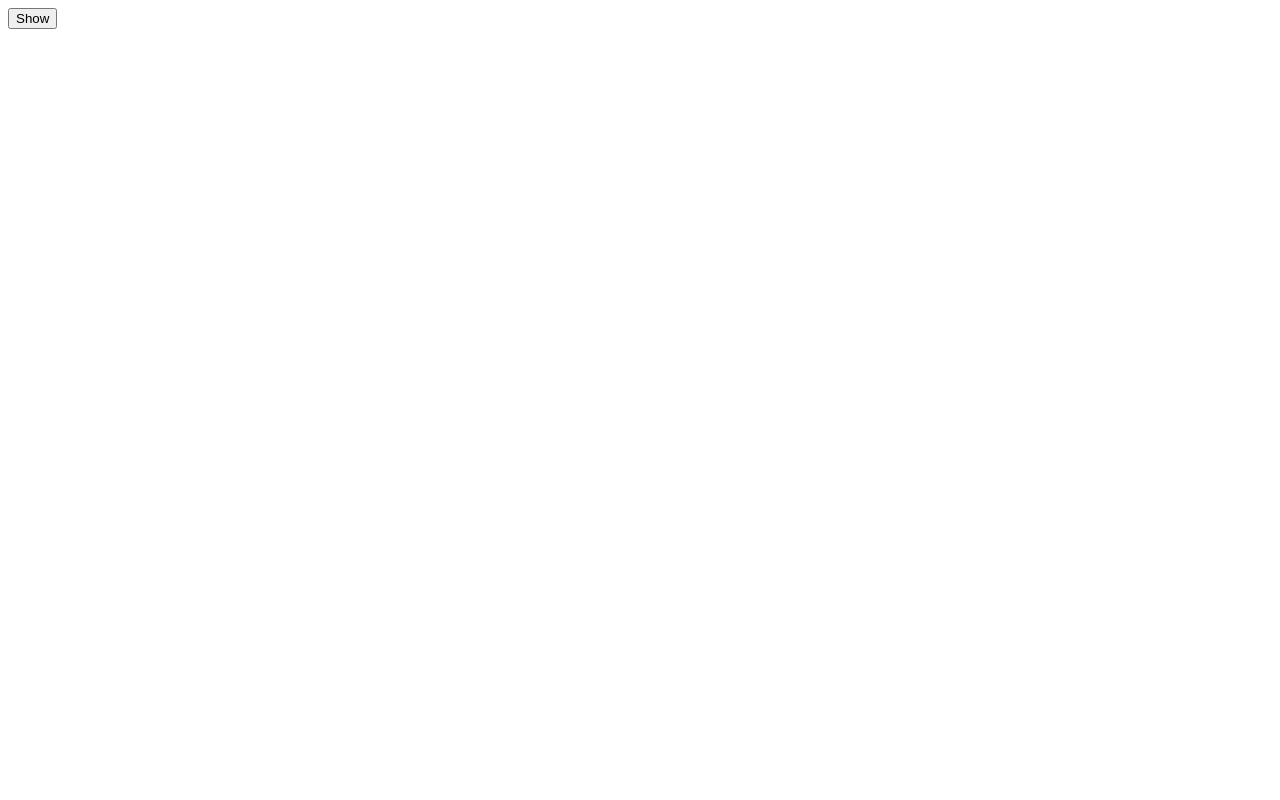
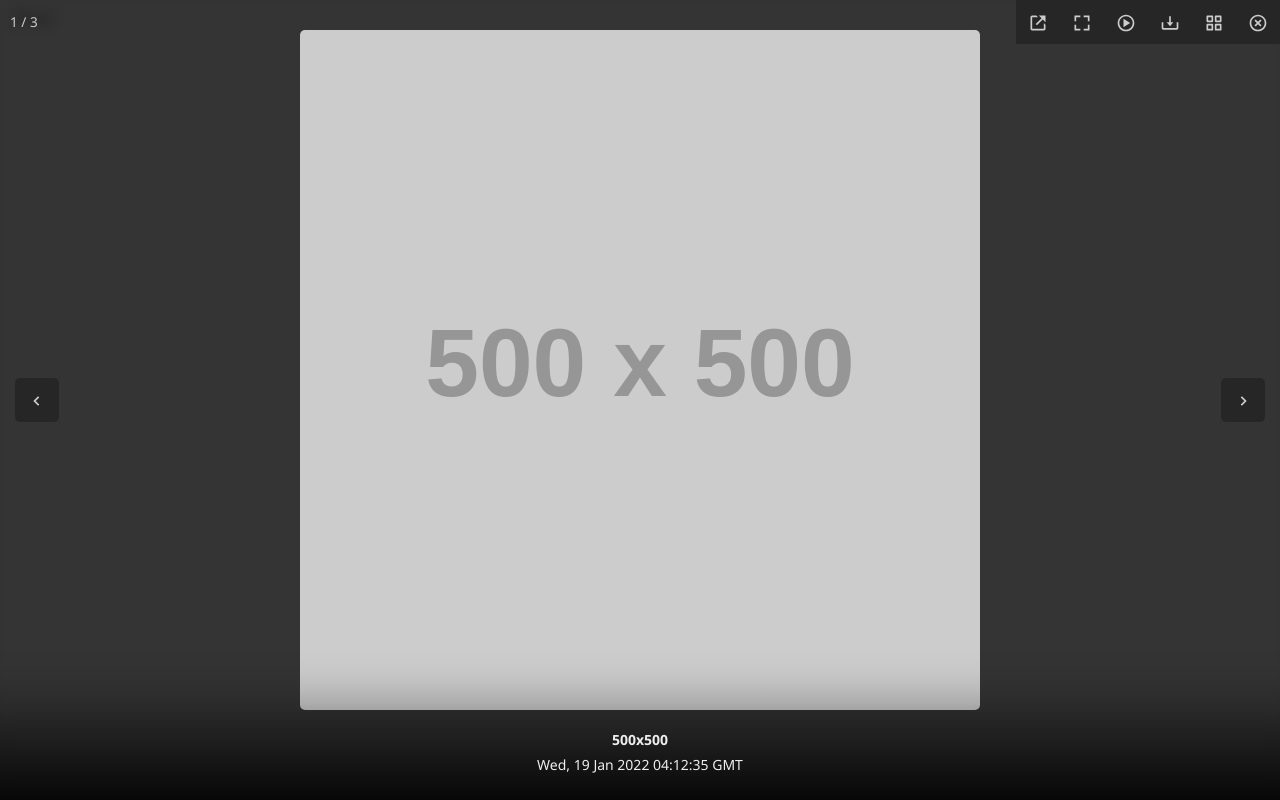
Before and after one commit to tronghieu60s/react-view-photo-gallery, a React app: page / in a window 1280 px wide. Built offline with nearby package versions, Linux system fonts and the light colour scheme.

Commit message:
effect slide images gallery

```diff
--- a/src/components/App.tsx
+++ b/src/components/App.tsx
@@ -9,7 +9,7 @@ const arrImages: ImageType[] = [
 ];
 
 export default function App(): JSX.Element {
-  const [showGallery, setShowGallery] = useState(false);
+  const [showGallery, setShowGallery] = useState(true);
   return (
     <Fragment>
       <button onClick={() => setShowGallery(true)}>Show</button>
--- a/src/components/PhotoGallery.scss
+++ b/src/components/PhotoGallery.scss
@@ -122,6 +122,7 @@ $thumb-size-mobile: 75px;
   @include absolute($top: 0, $right: 0);
   width: 264px;
   height: 44px;
+  z-index: 10;
 }
 
 .gl-navigation {
@@ -131,6 +132,7 @@ $thumb-size-mobile: 75px;
     transform: translateY(-50%);
     margin: 0 1em;
     border-radius: 5px;
+    z-index: 10;
   }
   &__right {
     @include absolute($top: 50%, $right: 0);
@@ -138,19 +140,25 @@ $thumb-size-mobile: 75px;
 }
 
 .gl-stage {
+  position: absolute;
+  left: 0%;
+  width: 100%;
   height: 100%;
-  display: flex;
-  flex-direction: row;
   overflow: hidden;
+  transition: 1s cubic-bezier(0.075, 0.82, 0.165, 1);
+  &__item {
+    width: 100%;
+    &__content {
+      width: 300px;
+      padding-bottom: 60px;
+      margin: auto;
+      cursor: auto;
+    }
+  }
   &__slide {
     @include flex-center;
     width: 100%;
     height: 100%;
-  }
-  &__content {
-    width: 300px;
-    padding-bottom: 60px;
-    cursor: auto;
   }
   &__image {
     @include square(100%);
--- a/src/components/PhotoGallery/PGMain.tsx
+++ b/src/components/PhotoGallery/PGMain.tsx
@@ -84,8 +84,8 @@ export default function PGMain(props: Props) {
         style={{ bottom: isOpenThumbs ? sizeThumbsImage : 0 }}
       >
         <PGInfo
+          numberOfImages={numberOfImages}
           currentImageIndex={currentImageIndex}
-          numberOfImages={numberOfImages}
         />
         <PGToolbar
           isFullscreen={isFullscreen}
@@ -103,7 +103,9 @@ export default function PGMain(props: Props) {
           onNextImage={onNextImage}
         />
         <PGStage
-          image={images[currentImageIndex]}
+          images={images}
+          numberOfImages={numberOfImages}
+          currentImageIndex={currentImageIndex}
           isFullscreen={isFullscreen}
           isOpenThumbs={isOpenThumbs}
         />
--- a/src/components/PhotoGallery/PGStage.tsx
+++ b/src/components/PhotoGallery/PGStage.tsx
@@ -2,17 +2,25 @@ import { useEffect, useRef, useState } from "react";
 import { ImageType } from "../../common/types";
 
 type Props = {
+  images: Array<ImageType>;
+  numberOfImages: number;
+  currentImageIndex: number;
+  isFullscreen: boolean;
+  isOpenThumbs: boolean;
+};
+
+type PropsItem = {
   image: ImageType;
   isFullscreen: boolean;
   isOpenThumbs: boolean;
+  stageRef: React.MutableRefObject<any>;
 };
 
 const STAGE_WIDTH_SUBTRACT = 40;
 const STAGE_HEIGHT_SUBTRACT = 120;
 
-export default function PGStage(props: Props) {
-  const { image, isFullscreen, isOpenThumbs } = props;
-  const stageRef = useRef<any>(null);
+export function PGStageItem(props: PropsItem) {
+  const { image, isFullscreen, isOpenThumbs, stageRef } = props;
   const [loadImage, setLoadImage] = useState<HTMLImageElement>();
   const [sizeImage, setSizeImage] = useState({ width: 0, height: 0 });
 
@@ -44,15 +52,40 @@ export default function PGStage(props: Props) {
   }, [image, isFullscreen, isOpenThumbs]);
 
   return (
-    <div className="gl-stage" ref={stageRef}>
-      <div className="gl-stage__slide">
-        <div
-          className="gl-stage__content"
-          style={{ width: sizeImage.width, height: sizeImage.height }}
-        >
-          <img src={loadImage?.src} alt="" className="gl-stage__image" />
-        </div>
+    <div className="gl-stage__item">
+      <div
+        className="gl-stage__item__content"
+        style={{ width: sizeImage.width, height: sizeImage.height }}
+      >
+        <img src={loadImage?.src} alt="" className="gl-stage__image" />
       </div>
     </div>
   );
 }
+
+export default function PGStage(props: Props) {
+  const { images, numberOfImages, currentImageIndex, ...otherProps } = props;
+  const stageRef = useRef<any>(null);
+
+  return (
+    <div
+      className="gl-stage"
+      ref={stageRef}
+      style={{
+        left: `${-currentImageIndex * 100}%`,
+        width: `${numberOfImages * 100}%`,
+      }}
+    >
+      <div className="gl-stage__slide">
+        {images.map((image, index) => (
+          <PGStageItem
+            key={index}
+            image={image}
+            stageRef={stageRef}
+            {...otherProps}
+          />
+        ))}
+      </div>
+    </div>
+  );
+}
```
